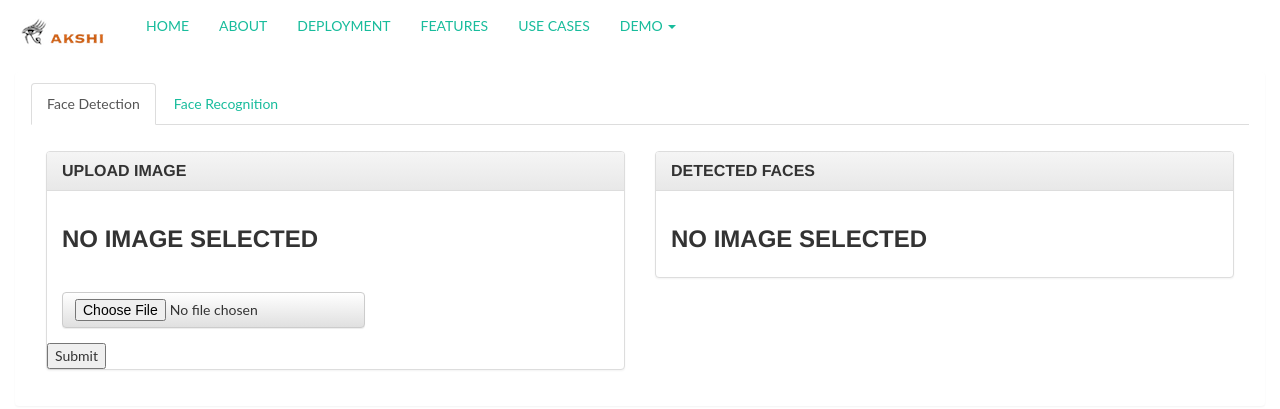
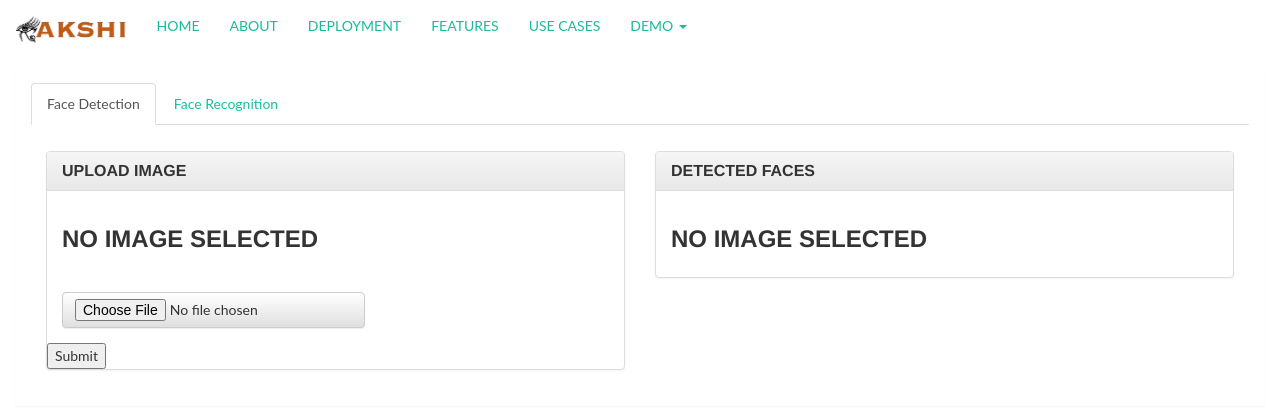
Before and after one commit to subramgo/Akshi, a Flask app: page /api/v1/face/ in a window 1280 px wide. Shown: the top 409 px of the page. Run offline with Flask 2, Linux system fonts and the light colour scheme; parts of the project's set-up code (start-up, migrations or seed data) failed here and were passed over; some libraries are stand-ins or nearby versions.

Commit message:
updated Akshi logo

```diff
--- a/akshi/templates/base.html
+++ b/akshi/templates/base.html
@@ -32,7 +32,7 @@
     <div class="container-fluid">
     <div class="navbar-header">
       <a class="navbar-brand" href="#" style="max-width: 30%;">
-        <img alt="Brand" src="/static/akshi.png">
+        <img alt="Brand" class="logo" src="/static/akshi_logo.png" style="height:1.5em;">
       </a>
     </div>
     <ul class="nav navbar-nav">
```
Also changed, not shown: akshi/static/akshi.png (deleted), akshi/static/akshi_big.png (deleted), akshi/static/akshi_brand.png (added), akshi/static/akshi_logo.png.
